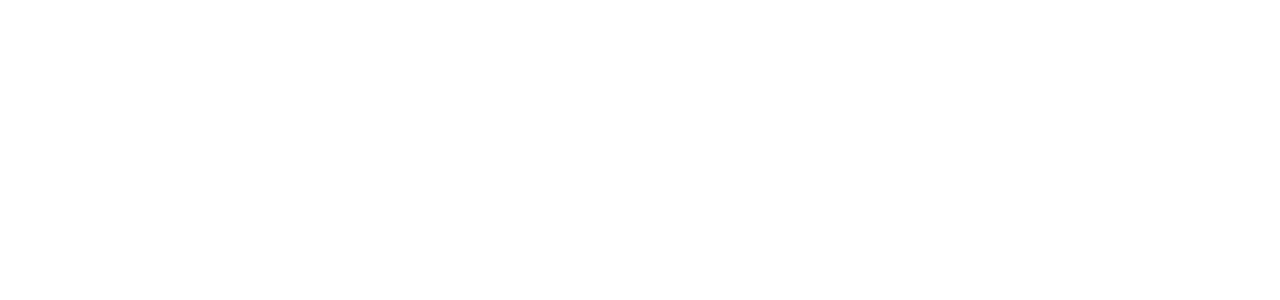
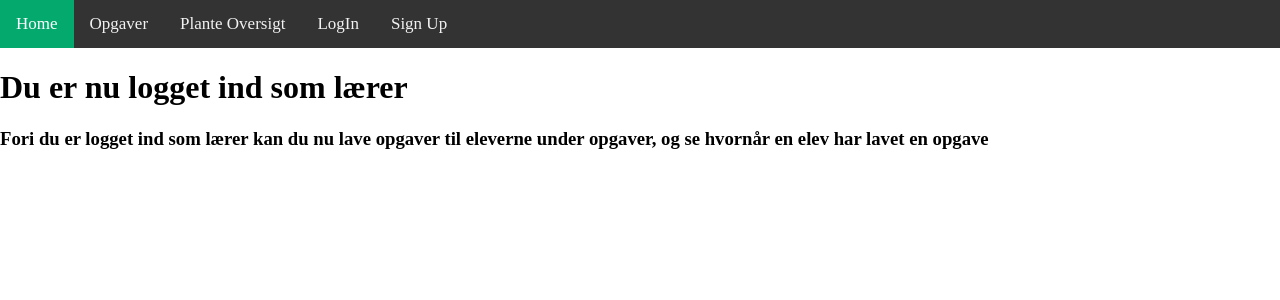
Before and after one commit to LumpaClumpa/Informatik-eksamensprojekt-, a Flask app: page /velkommen-laerer in a window 1280 px wide. Before the commit the part shown is empty. Shown: the top 300 px of the page. Run offline with Flask 3, Linux system fonts and the light colour scheme; the visitor is signed in with stand-in values (Sample User, id 1).

Commit message:
Enhance lærer.html with navigation and login features
Added navigation bar and login overlay to teacher page.

```diff
--- a/templates/lærer.html
+++ b/templates/lærer.html
@@ -1,11 +1,57 @@
-<!DOCTYPE html>
+<!doctype html>
 <html lang="en">
-<head>
-    <meta charset="UTF-8">
-    <meta name="viewport" content="width=device-width, initial-scale=1.0">
-    <title>Lærer</title>
-</head>
-<body>
+  <head>
+    <meta charset="UTF-8" />
+    <meta name="viewport" content="width=device-width, initial-scale=1.0" />
+    <title>Start side</title>
+  </head>
+  <style>
+    body {
+      margin: 0;
+    }
+    .topnav {
+      background-color: #333;
+      overflow: hidden;
+    }
 
-</body>
+    .topnav a {
+      float: left;
+      color: #f2f2f2;
+      text-align: center;
+      padding: 14px 16px;
+      text-decoration: none;
+      font-size: 17px;
+    }
+
+    .topnav a:hover {
+      background-color: #ddd;
+      color: black;
+    }
+
+    .topnav a.active {
+      background-color: #04aa6d;
+      color: white;
+    }
+  </style>
+  <body>
+    <div class="topnav">
+      <a class="active" href="#home">Home</a>
+      <a href="{{url_for('opgaver')}}">Opgaver</a>
+      <a href="{{url_for('plants_overview')}}">Plante Oversigt</a>
+      <a href="{{url_for('login')}}">LogIn</a>
+      <a href="{{url_for('register')}}">Sign Up</a>
+    </div>
+
+    <h1>Du er nu logget ind som lærer</h1>
+    <h3>Fori du er logget ind som lærer kan du nu lave opgaver til eleverne under opgaver, og se hvornår en elev har lavet en opgave</h3>
+
+    {% if locked %}
+    <div class="login-overlay">
+      <div class="login-box">
+        <h2>Log ind for at få adgang</h2>
+        <a href="{{ url_for('login') }}">Go to login</a>
+      </div>
+    </div>
+    {% endif %}
+  </body>
 </html>
```
